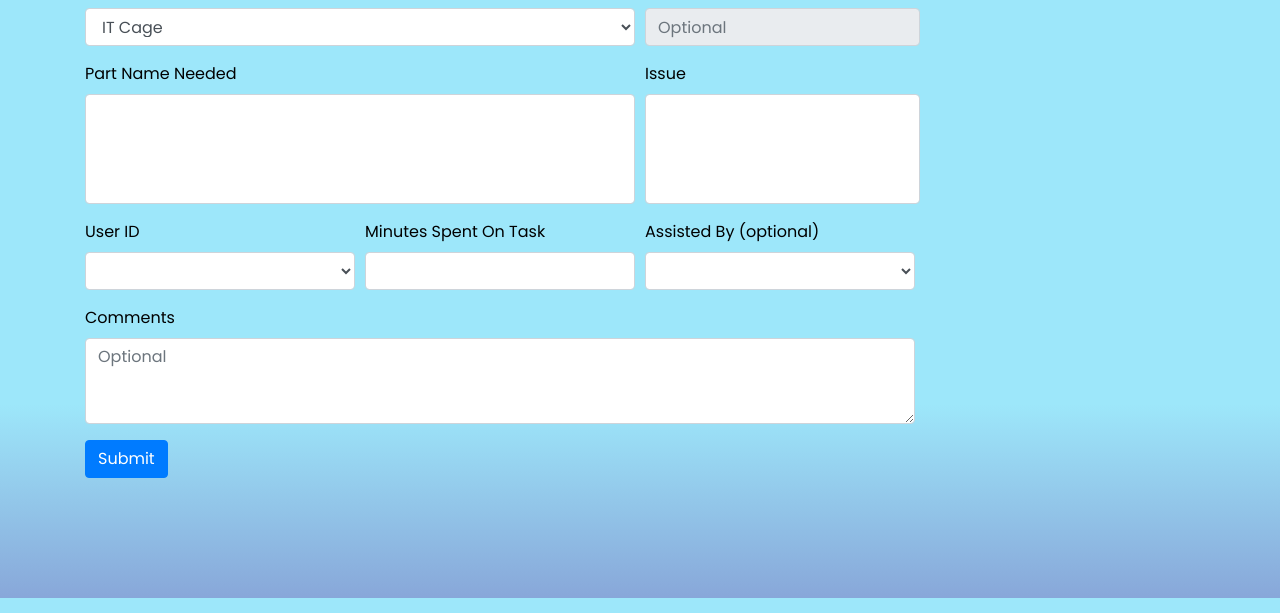
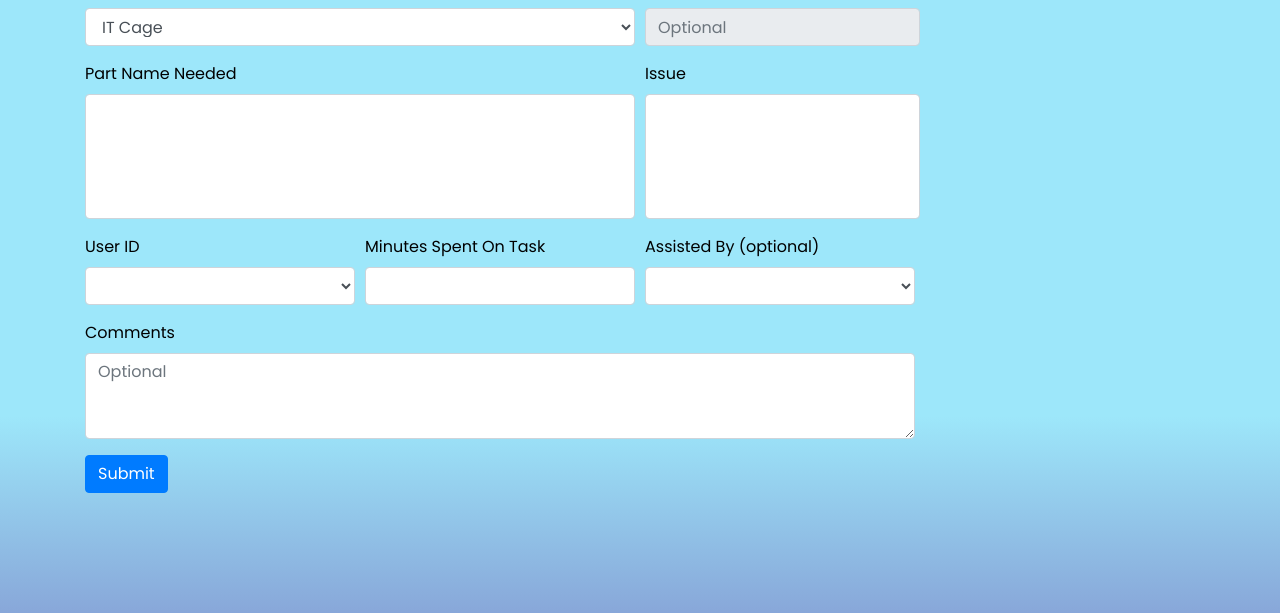
Before and after one commit to ASzampiasSWD/zebra, a Node project: template views/index.hbs in a window 1280 px wide. Shown: the part 371-984 px from the top of the page. Run offline with Node 20 templates, Linux system fonts and the light colour scheme; the template is opened without the code that fills it, so the values that code supplies are empty; some libraries are stand-ins or nearby versions.

Commit message:
checkboxes and new links added

```diff
--- a/index.js
+++ b/index.js
@@ -186,6 +186,8 @@ app.get('/join', async (req, res) => {
 });
 
 app.post('/submit-repair', async (req, res) => {
+    console.log('hellooogator');
+    console.log(req.body);
 	let { serialNumberId, userId, printerType, partNameNeeded, printerLocation, stationNumber, issue, assistBy, timeSpentOnTask, comments, repair_cost, money_saved } = req.body;
 
 	if (assistBy == "") {
@@ -196,7 +198,14 @@ app.post('/submit-repair', async (req, res) => {
 	}
 	if (partNameNeeded == "") {
 		partNameNeeded = null;
-	}
+	} else {
+        partNameNeeded = partNameNeeded.split(",");
+    }
+    if (issue == "") {
+        issue = null;
+    } else {
+        issue = issue.split(",");
+    }
 
 	const queryPrinterBySerialNumberId = 'SELECT * FROM printers WHERE serial_number_id = $1';
 	const queryPrinterBySerialNumberIdValues = [serialNumberId];
@@ -296,6 +305,7 @@ app.post('/submit-new-user', async (req, res) => {
   console.log(`Example app listening on port 3000!`);
 });*/
 
+
 //FOR PRODUCTION
 http.createServer((req, res) => {
 	// Redirect to the HTTPS version of the same URL
--- a/views/index.hbs
+++ b/views/index.hbs
@@ -8,6 +8,22 @@
 		integrity="sha384-ggOyR0iXCbMQv3Xipma34MD+dH/1fQ784/j6cY/iJTQUOhcWr7x9JvoRxT2MZw1T" crossorigin="anonymous">
 	<link rel="stylesheet" type="text/css" href="styles/index.css" />
 	<title>Save the Zebras</title>
+	<style>
+		.scrollable-checkbox-list {
+					max-height: 125px;
+					overflow-y: auto;
+					border: 1px solid #ced4da;
+					background-color: white;
+					color: #495057;
+					line-height: 1.5;
+					font-weight: 400;
+					font-size: 1rem;
+					border-radius: .25rem;
+					padding: .375rem .75rem;
+					background-clip: padding-box;
+					transition: border-color .15s ease-in-out, box-shadow .15s ease-in-out;
+					height: 125px; }
+	</style>
 </head>
 <body>
 	{{{body}}}
@@ -72,18 +88,15 @@
 				</div>
 			</div>
 			<div class="form-row">
-				<div class="form-group col-md-6">
-					<label for="partNameNeeded" class="form-label">Part Name Needed</label>
-					<select id="partNameNeeded" name="partNameNeeded" class="form-select form-control form-select-lg" multiple
-						aria-label="multiple select example">
-					</select>
-
+				<div class="form-group col-md-6 w-50">
+					<label for="partNameNeededCheck" class="form-label">Part Name Needed</label>
+					<div id="partNameNeededCheck" class="scrollable-checkbox-list">
+					</div>
 				</div>
 				<div class="form-group col-md-6">
-					<label for="issue" class="form-label">Issue</label>
-					<select id="issue" name="issue" multiple class="form-select form-control form-select-lg w-50"
-						required>
-					</select>
+					<label for="issueCheck" class="form-label">Issue</label>
+					<div id="issueCheck" class="scrollable-checkbox-list w-50">
+					</div>
 				</div>
 			</div>
 			<div class="form-row">
@@ -110,6 +123,8 @@
 						rows="3"></textarea>
 				</div>
 			</div>
+			<input type="hidden" value="" name="issue" id="issue" />
+			<input type="hidden" value="" name="partNameNeeded" id="partNameNeeded" />
 			<input type="hidden" value="0.00" name="money_saved" id="money_saved" />
 			<input type="hidden" value="0.00" name="repair_cost" id="repair_cost" />
 			<button type="button" class="btn btn-primary" data-toggle="modal"
@@ -151,6 +166,7 @@
 
 		let printerOption = 1;
 		let partNameNeeded = [];
+		let issueChosen = [];
 		let mapPrinterPartCostById = new Map();
 		let mapPrinterPartNameById = new Map();
 
@@ -165,12 +181,12 @@
 			});
 
 			let issues = {{{issues}}};
-			const selectIssues = document.getElementById("issue");
+			let checkIssues = document.getElementById("issueCheck")
 
 			Object.keys(issues).forEach(key => {
 				const value = issues[key];
-				let newOption = new Option(value.issue_description, value.issue_id);
-				selectIssues.add(newOption);
+				let checkId = "issue" + key;
+				checkIssues.innerHTML += '<div class="form-check"> <input class="form-check-input" type="checkbox" onchange="recordIssueChosen(this)" value="' + value.issue_id  +'" id="' + checkId  +'"> <label class="form-check-label" style="display: block;" for="' + checkId + '">' + value.issue_description + '</label></div>';
 			});
 
 			let active_users = {{{active_users}}};
@@ -178,7 +194,7 @@
 			const selectAssistBy = document.getElementById("assistBy");
 			let blankOption = new Option("", "");
 			let blankOption2 = new Option("", "");
-            selectUserId.add(blankOption);
+			selectUserId.add(blankOption);
 			selectAssistBy.add(blankOption2);
 			Object.keys(active_users).forEach(key => {
 				const value = active_users[key];
@@ -190,7 +206,7 @@
 			selectAssistBy.remove(1); // remove the first user that gets loaded from assist list.
 
 			let printer_parts = {{{printer_parts}}};
-			const selectPrinterPartNeeded = document.getElementById("partNameNeeded");
+			const checkPrinterPartNeeded = document.getElementById("partNameNeededCheck");
 
 			Object.keys(printer_parts).forEach(key => {
 				const value = printer_parts[key];
@@ -198,10 +214,27 @@
 					let newOption = new Option(value.printer_part_name, value.printer_part_id);
 					mapPrinterPartCostById.set(value.printer_part_id, value.price);
 					mapPrinterPartNameById.set(value.printer_part_id, value.printer_part_name);
-					selectPrinterPartNeeded.add(newOption);
+					checkPrinterPartNeeded.innerHTML += '<div class="form-check"> <input class="form-check-input" type="checkbox" onchange="recordPrinterPartNeeded(this)" value="' + value.printer_part_id  +'" id="' + value.printer_part_id  +'"> <label class="form-check-label" style="display: block;" for="' + value.printer_part_id + '">' + value.printer_part_name + '</label></div>';
 				}
 			});
 		}
+
+		function recordPrinterPartNeeded(e) {
+			if (e.checked) {
+				partNameNeeded.push(e.value);
+			} else {
+				partNameNeeded = partNameNeeded.filter(item => item !== e.value);
+			}
+		}
+
+		function recordIssueChosen(e) {
+			if (e.checked) {
+				issueChosen.push(e.value);
+			} else {
+				issueChosen = issueChosen.filter(item => item !== e.value);
+			}
+		}
+
 		function recordUserId(e) {
 			let currentUserId = e.target.value;
 			const selectAssistBy = document.getElementById("assistBy");
@@ -222,15 +255,16 @@
 		function recordPrinterType(e) {
 			printerOption = e.target.value;
 			let printer_parts = {{{printer_parts}}};
-			const selectPrinterPartNeeded = document.getElementById("partNameNeeded");
-			selectPrinterPartNeeded.innerHTML = "";
+			let checkPrinterPartNeeded = document.getElementById("partNameNeededCheck");
+			partNameNeededCheck.innerHTML = "";
+			partNameNeeded = [];
 			Object.keys(printer_parts).forEach(key => {
 				const value = printer_parts[key];
 				if (value.printer_type_id == printerOption) {
 					let newOption = new Option(value.printer_part_name, value.printer_part_id);
 					mapPrinterPartCostById.set(value.printer_part_id, value.price);
 					mapPrinterPartNameById.set(value.printer_part_id, value.printer_part_name);
-					selectPrinterPartNeeded.add(newOption);
+					checkPrinterPartNeeded.innerHTML += '<div class="form-check"> <input class="form-check-input" type="checkbox" onchange="recordPrinterPartNeeded(this)" value="' + value.printer_part_id  +'" id="' + key  +'"> <label class="form-check-label" style="display: block;" for="' + key + '">' + value.printer_part_name + '</label></div>';
 				}
 			});
 
@@ -276,18 +310,23 @@
 
 		$(document).ready(function () {
 			$('#modalCalculate').on('shown.bs.modal', function (e) {
+				let modalBody = document.getElementById("modalBody");
+				if (issueChosen.length == 0) {
+					modalBody.innerHTML = "<p>Must chose issue. Go Back</p>";
+					alert('Must pick issue from checklist');
+					$('#modalCalculate').modal('hide');
+					return;
+				}
 				let newPrinterOption = printerOption - 1;
 				let printer_types = {{{printer_types}}};
 				let totalPrinterName = printer_types[newPrinterOption].printer_type_name;
 				let totalPrinterCost = Number(printer_types[newPrinterOption].price);
 				let totalPrinterPartCost = 0;
 				let newInnerHTML = "";
-
-				let modalBody = document.getElementById("modalBody");
 				newInnerHTML += "<div class='row'><div class='col'>" + totalPrinterName + "</div><div class='col'>+$" + totalPrinterCost.toFixed(2) + "</div></div>";
 
 				let printer_parts = {{{ printer_parts }}};
-				let printerParts = $('#partNameNeeded').val();
+				let printerParts = partNameNeeded; //$('#partNameNeeded').val();
 
 				for (let m = 0; m < printerParts.length; m++) {
 					totalPrinterPartCost += Number(mapPrinterPartCostById.get(printerParts[m]));
@@ -296,10 +335,12 @@
 				newInnerHTML += "<div class='row'><div class='col'></div><div class='col'>-----------</div></div></div>";
 				let totalValueSaved = totalPrinterCost - totalPrinterPartCost;
 				newInnerHTML += "<div class='row'><div class='col'>Total Value Saved</div><div class='col'>$" + totalValueSaved.toFixed(2) + "</div>";
+				document.getElementById("issue").value = issueChosen;
+				document.getElementById("partNameNeeded").value = partNameNeeded;
 				document.getElementById("repair_cost").value = totalPrinterPartCost.toFixed(2);
 				document.getElementById("money_saved").value = totalValueSaved.toFixed(2);
 				modalBody.innerHTML = newInnerHTML;
-    		});
+			});
 		});
 	</script>
 </body>
--- a/views/printer.hbs
+++ b/views/printer.hbs
@@ -163,7 +163,7 @@
 				let cell7 = newRow.insertCell(6);
 				let cell8 = newRow.insertCell(7);
 				cell1.innerHTML = value.repair_id;
-				cell2.innerHTML = value.user_id;
+				cell2.innerHTML = '<a href="/user?username=' + value.user_id + '">' + value.user_id + '</a>';
 				cell3.innerHTML = value.printer_location;
 				cell4.innerHTML = value.station_number;
 				cell5.innerHTML = '$' + usMoneyFormatter.format(value.repair_cost);
--- a/views/user.hbs
+++ b/views/user.hbs
@@ -123,7 +123,7 @@
 				let cell8 = newRow.insertCell(7);
 				let cell9 = newRow.insertCell(8);
 				cell1.innerHTML = value.repair_id;
-				cell2.innerHTML = value.serial_number_id;
+				cell2.innerHTML = '<a href="/printer?serial=' + value.serial_number_id + '">' + value.serial_number_id + '</a>'; //value.serial_number_id;
 				cell3.innerHTML = value.printer_type_name;
 				cell4.innerHTML = value.user_id;
 				cell5.innerHTML = value.printer_location;
```
